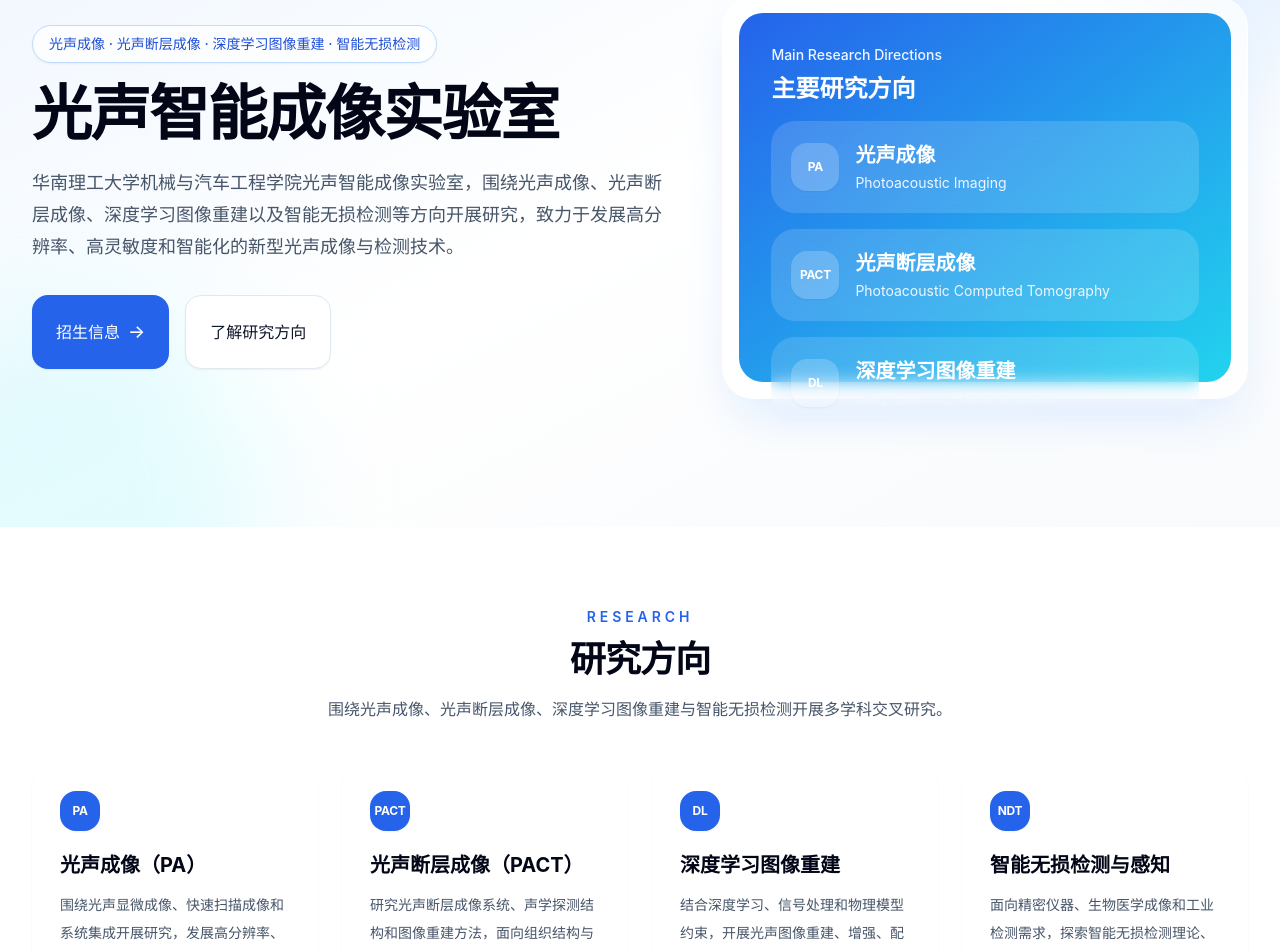
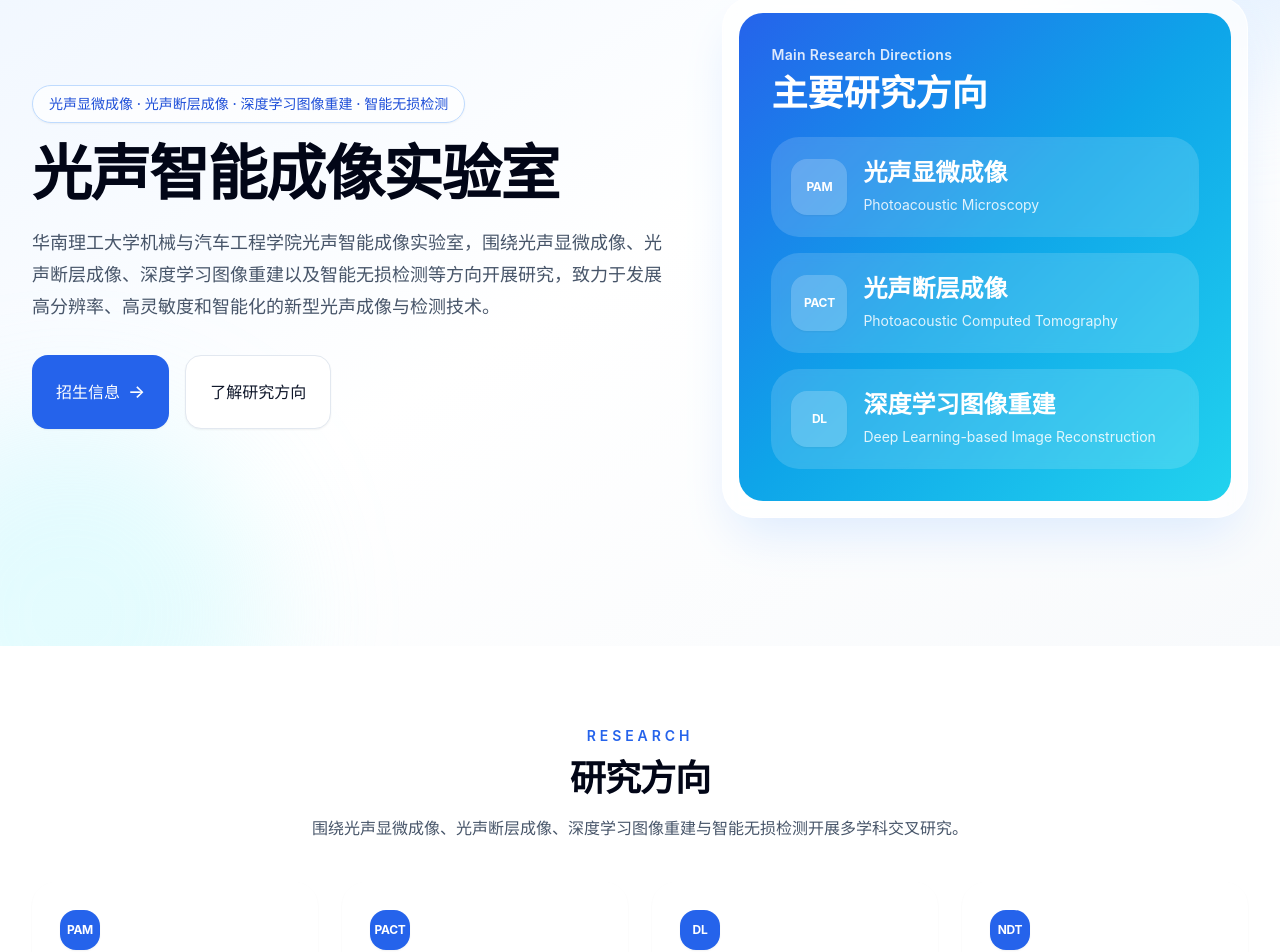
Before and after one commit to fanyoung111/photoacoustic-chenlab-website, a React (Vite) app: page / in a window 1280 px wide. Shown: the part 209-1161 px from the top of the page. Built offline with nearby package versions, Linux system fonts and the light colour scheme.

Commit message:
update latest website content

```diff
--- a/src/App.jsx
+++ b/src/App.jsx
@@ -20,12 +20,10 @@ function CardContent({ className = "", children, ...props }) {
 function Button({ variant = "default", className = "", children, ...props }) {
   const baseClass =
     "inline-flex items-center justify-center font-medium transition focus:outline-none focus:ring-2 focus:ring-blue-500 focus:ring-offset-2 disabled:pointer-events-none disabled:opacity-50";
-
   const variantClass =
     variant === "outline"
       ? "border border-slate-200 bg-white text-slate-900 shadow-sm hover:bg-slate-50"
       : "bg-blue-600 text-white shadow-sm hover:bg-blue-700";
-
   return (
     <button className={`${baseClass} ${variantClass} ${className}`} {...props}>
       {children}
@@ -44,9 +42,9 @@ const navItems = [
 
 const researchItems = [
   {
-    icon: "PA",
-    title: "光声成像（PA）",
-    text: "围绕光声显微成像、快速扫描成像和系统集成开展研究，发展高分辨率、高灵敏度的光声成像技术与实验平台。",
+    icon: "PAM",
+    title: "光声显微成像（PAM）",
+    text: "围绕光声显微成像、快速扫描成像和系统集成开展研究，发展高分辨率、高灵敏度的光声显微成像技术与实验平台。",
   },
   {
     icon: "PACT",
@@ -109,7 +107,7 @@ const advisorProfile = {
   office: "华南理工大学五山校区10号楼325",
   email: "cjiangbo@scut.edu.cn",
   intro:
-    "陈江波老师于2021年10月博士毕业于香港城市大学，2021年10月至2023年03月在香港理工大学和香港城市大学从事研究工作，现任职于华南理工大学机械与汽车工程学院。主要研究方向包括光声成像技术及设备、深度学习图像处理理论与方法、人工智能感知技术等。",
+    "陈江波老师于2021年10月博士毕业于香港城市大学，2021年10月至2023年03月在香港理工大学和香港城市大学从事研究工作，现任职于华南理工大学机械与汽车工程学院。主要研究方向包括光声显微成像技术及设备、深度学习图像处理理论与方法、人工智能感知技术等。",
   education: [
     "2018.10–2021.10 香港城市大学 机械与生物医学工程 哲学博士",
     "2013.09–2016.01 哈尔滨工业大学 机械电子工程 学术硕士",
@@ -589,13 +587,13 @@ export default function LabWebsite() {
         <div className="relative mx-auto grid max-w-7xl items-center gap-12 px-5 py-24 lg:grid-cols-[1.1fr_0.9fr] lg:px-8 lg:py-32">
           <motion.div initial={{ opacity: 0, y: 24 }} animate={{ opacity: 1, y: 0 }} transition={{ duration: 0.6 }}>
             <p className="mb-5 inline-flex rounded-full border border-blue-200 bg-white/70 px-4 py-2 text-sm font-medium text-blue-700 shadow-sm">
-              光声成像 · 光声断层成像 · 深度学习图像重建 · 智能无损检测
+              光声显微成像 · 光声断层成像 · 深度学习图像重建 · 智能无损检测
             </p>
             <h1 className="text-4xl font-bold leading-tight tracking-tight text-slate-950 md:text-6xl">
               光声智能成像实验室
             </h1>
             <p className="mt-6 max-w-2xl text-lg leading-8 text-slate-600">
-              华南理工大学机械与汽车工程学院光声智能成像实验室，围绕光声成像、光声断层成像、深度学习图像重建以及智能无损检测等方向开展研究，致力于发展高分辨率、高灵敏度和智能化的新型光声成像与检测技术。
+              华南理工大学机械与汽车工程学院光声智能成像实验室，围绕光声显微成像、光声断层成像、深度学习图像重建以及智能无损检测等方向开展研究，致力于发展高分辨率、高灵敏度和智能化的新型光声成像与检测技术。
             </p>
             <div className="mt-8 flex flex-wrap gap-4">
               <Button onClick={() => scrollTo("recruitment")} className="rounded-2xl bg-blue-600 px-6 py-6 text-base hover:bg-blue-700">
@@ -609,27 +607,25 @@ export default function LabWebsite() {
 
           <motion.div initial={{ opacity: 0, scale: 0.96 }} animate={{ opacity: 1, scale: 1 }} transition={{ duration: 0.7, delay: 0.1 }}>
             <div className="rounded-[2rem] border border-white/80 bg-white/70 p-4 shadow-2xl shadow-blue-100 backdrop-blur">
-              <div className="aspect-[4/3] rounded-[1.5rem] bg-gradient-to-br from-blue-600 to-cyan-400 p-8 text-white">
-                <div className="flex h-full flex-col gap-4">
-                  <div>
-                    <p className="text-sm font-medium text-blue-50">Main Research Directions</p>
-                    <h2 className="mt-2 text-2xl font-bold">主要研究方向</h2>
+              <div className="rounded-[1.5rem] bg-gradient-to-br from-blue-600 via-sky-500 to-cyan-400 p-8 text-white">
+                <div className="mb-6">
+                  <p className="text-sm font-semibold tracking-wide text-white/85">Main Research Directions</p>
+                  <h2 className="mt-2 text-3xl font-bold md:text-4xl">主要研究方向</h2>
                 </div>
-                  <div className="grid flex-1 gap-4">
+                <div className="space-y-4">
                   {[
-                      { icon: "PA", title: "光声成像", desc: "Photoacoustic Imaging" },
+                    { icon: "PAM", title: "光声显微成像", desc: "Photoacoustic Microscopy" },
                     { icon: "PACT", title: "光声断层成像", desc: "Photoacoustic Computed Tomography" },
-                      { icon: "DL", title: "深度学习图像重建", desc: "Deep Learning Reconstruction" },
+                    { icon: "DL", title: "深度学习图像重建", desc: "Deep Learning-based Image Reconstruction" },
                   ].map((item) => (
-                      <div key={item.title} className="flex items-center gap-4 rounded-3xl bg-white/15 p-5 backdrop-blur">
-                        <SimpleIcon label={item.icon} className="h-12 w-12 shrink-0 bg-white/20 text-white shadow-none" />
-                        <div>
-                          <p className="text-xl font-bold">{item.title}</p>
-                          <p className="mt-1 text-sm text-blue-50">{item.desc}</p>
+                    <div key={item.title} className="flex items-center gap-4 rounded-[1.75rem] bg-white/15 p-5 backdrop-blur-sm">
+                      <SimpleIcon label={item.icon} className="h-14 w-14 shrink-0 bg-white/20 text-white shadow-none" />
+                      <div className="min-w-0">
+                        <p className="text-xl font-bold leading-tight md:text-2xl">{item.title}</p>
+                        <p className="mt-1 break-words text-sm leading-6 text-white/85">{item.desc}</p>
                       </div>
                     </div>
                   ))}
-                  </div>
                 </div>
               </div>
             </div>
@@ -638,7 +634,7 @@ export default function LabWebsite() {
       </section>
 
       <section id="research" className="px-5 py-20 lg:px-8">
-        <SectionTitle eyebrow="Research" title="研究方向" text="围绕光声成像、光声断层成像、深度学习图像重建与智能无损检测开展多学科交叉研究。" />
+        <SectionTitle eyebrow="Research" title="研究方向" text="围绕光声显微成像、光声断层成像、深度学习图像重建与智能无损检测开展多学科交叉研究。" />
         <div className="mx-auto grid max-w-7xl gap-6 md:grid-cols-2 lg:grid-cols-4">
           {researchItems.map((item) => (
             <Card key={item.title} className="rounded-3xl border-slate-200 shadow-sm transition hover:-translate-y-1 hover:shadow-xl">
@@ -752,7 +748,7 @@ export default function LabWebsite() {
       </section>
 
       <section id="recruitment" className="px-5 py-20 lg:px-8">
-        <SectionTitle eyebrow="Join Us" title="招生信息" text="欢迎对光声成像、光声断层成像、深度学习图像重建、智能无损检测和生物医学工程感兴趣的同学加入。" />
+        <SectionTitle eyebrow="Join Us" title="招生信息" text="欢迎对光声显微成像、光声断层成像、深度学习图像重建、智能无损检测和生物医学工程感兴趣的同学加入。" />
         <div className="mx-auto grid max-w-6xl gap-6 md:grid-cols-3">
           {[
             { icon: "MSc", title: "招生对象", text: "欢迎硕士研究生、博士研究生、本科科研训练学生加入课题组。" },
```
Lines whose indentation alone changed are shown as unchanged.
